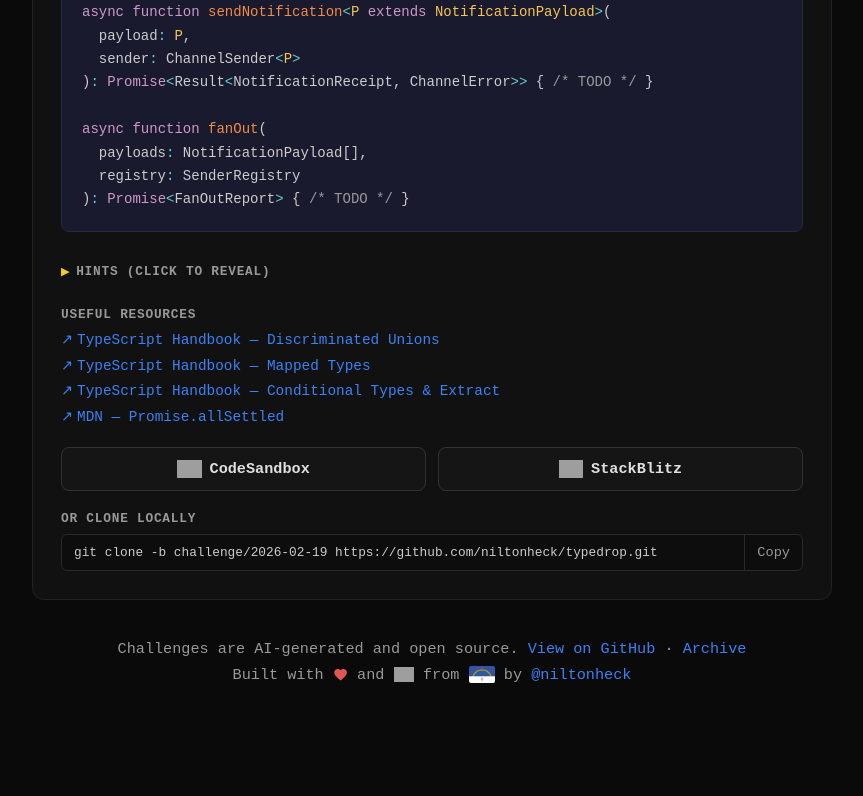
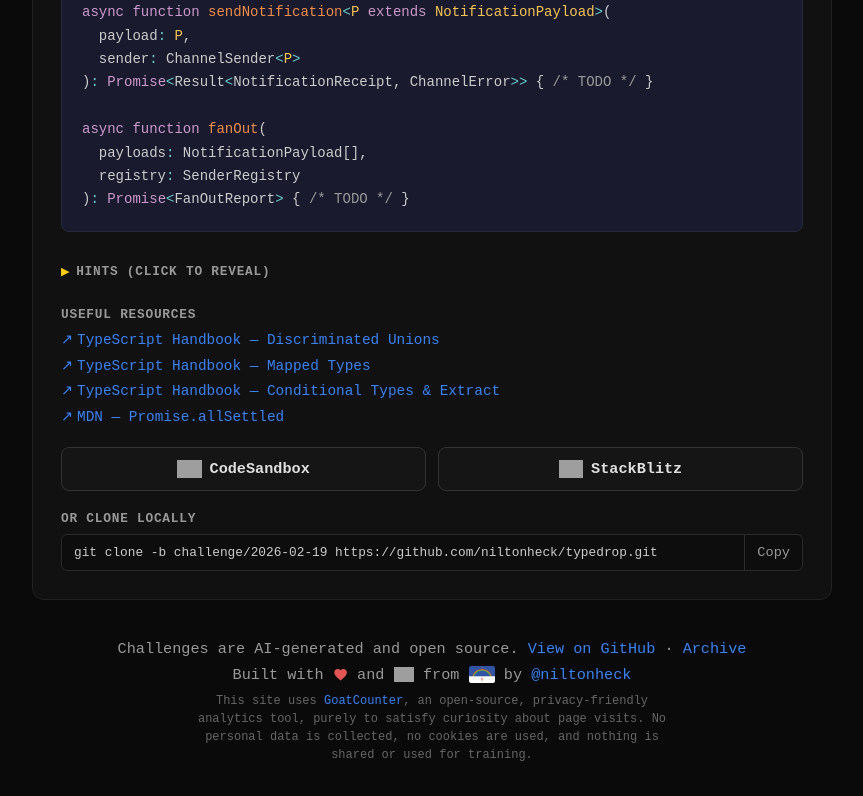
Before and after one commit to niltonheck/TypeDrop, a website: page index.html in a window 1280 px wide. Shown: the part 1296-2092 px from the top of the page, without its empty margins (208-1071 px from the left). Before the commit the page ends 2012 px from the top, so only its background shows below. Drawn offline with nearby package versions, Linux system fonts and the light colour scheme; grey boxes are pictures that could not be loaded; a web font is replaced by a local one.

Commit message:
add GoatCounter analytics and privacy note in footer
Co-Authored-By: Claude Opus 4.6 <noreply@anthropic.com>

```diff
--- a/index.html
+++ b/index.html
@@ -139,10 +139,15 @@ async function fanOut(
         Built with <svg class="inline-icon heart-icon" viewBox="0 0 24 24" fill="currentColor" aria-label="love"><path d="M12 21.35l-1.45-1.32C5.4 15.36 2 12.28 2 8.5 2 5.42 4.42 3 7.5 3c1.74 0 3.41.81 4.5 2.09C13.09 3.81 14.76 3 16.5 3 19.58 3 22 5.42 22 8.5c0 3.78-3.4 6.86-8.55 11.54L12 21.35z"/></svg> and <img src="https://cdn.simpleicons.org/anthropic/d4a27f" alt="Claude" class="inline-icon"> from <a href="https://www.youtube.com/watch?v=s9hl8i_yeUw" target="_blank" rel="noopener noreferrer"><img src="misc/pe-flag.jpg" alt="Peru" class="flag-icon"></a> by
         <a href="https://github.com/niltonheck" target="_blank" rel="noopener noreferrer">@niltonheck</a>
       </p>
+      <p class="footer-note">
+        This site uses <a href="https://www.goatcounter.com/" target="_blank" rel="noopener noreferrer">GoatCounter</a>, an open-source, privacy-friendly analytics tool, purely to satisfy curiosity about page visits. No personal data is collected, no cookies are used, and nothing is shared or used for training.
+      </p>
     </footer>
   </main>
 
   <script src="https://cdn.jsdelivr.net/npm/prismjs@1/prism.min.js"></script>
   <script src="https://cdn.jsdelivr.net/npm/prismjs@1/components/prism-typescript.min.js"></script>
+  <script data-goatcounter="https://niltonheck.goatcounter.com/count"
+        async src="//gc.zgo.at/count.js"></script>
 </body>
 </html>
--- a/style.css
+++ b/style.css
@@ -489,6 +489,14 @@ footer a:hover {
   text-decoration: underline;
 }
 
+.footer-note {
+  font-size: 0.75rem;
+  color: #666;
+  max-width: 480px;
+  margin: 0.5rem auto 0;
+  line-height: 1.5;
+}
+
 .flag-icon {
   height: 1.15em;
   width: auto;
```
